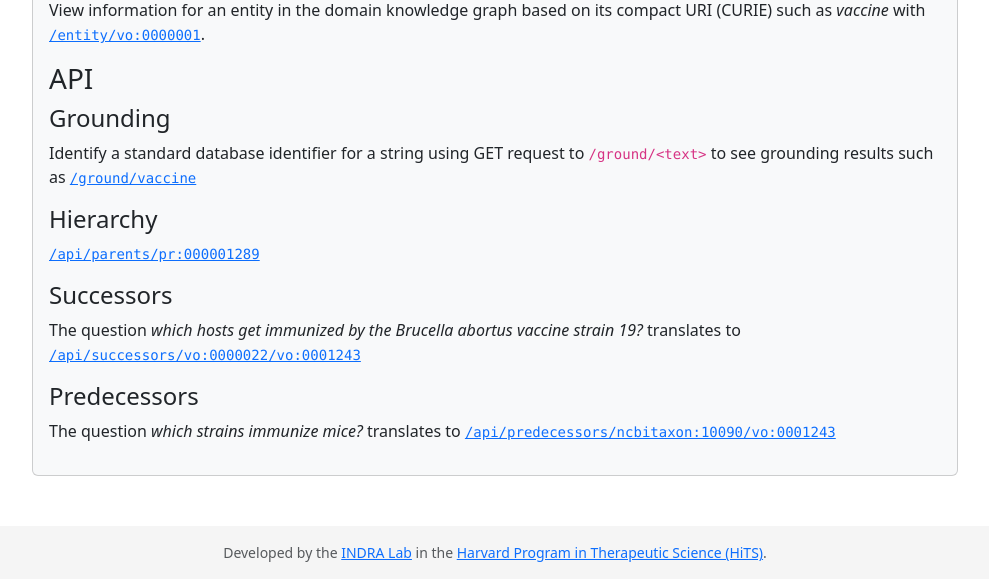
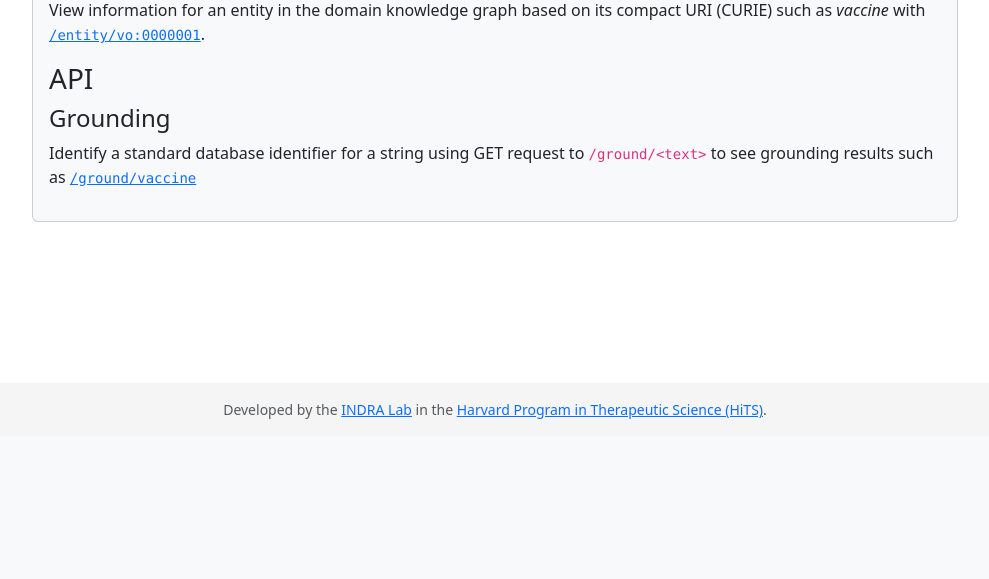
Before and after one commit to gyorilab/mira, a Flask app: template mira/dkg/templates/home.html in a window 1280 px wide. Shown: the part 364-943 px from the top of the page, without its empty margins (145-1134 px from the left). After the commit the page ends 783 px from the top, so only its background shows below. Run offline with Flask 2, Linux system fonts and the light colour scheme; the template is opened without the code that fills it, so the values that code supplies are empty; some libraries are stand-ins or nearby versions.

Commit message:
Remove missing endpoints

```diff
--- a/mira/dkg/templates/home.html
+++ b/mira/dkg/templates/home.html
@@ -27,22 +27,5 @@
             to see grounding results such as <a href="{{ url_for("grounding.ground_get", text="vaccine") }}">
             <code>/ground/vaccine</code></a>
         </p>
-        <h4>Hierarchy</h4>
-        <p>
-            <a href="{{ url_for("api.get_parents", curie="pr:000001289") }}"><code>/api/parents/pr:000001289</code></a>
-        </p>
-        <h4>Successors</h4>
-        <p>
-            The question <i>which hosts get immunized by the Brucella
-            abortus vaccine strain 19?</i> translates
-            to <a href="{{ url_for("api.get_successors", curie="vo:0000022", relations="vo:0001243") }}">
-            <code>/api/successors/vo:0000022/vo:0001243</code></a>
-        </p>
-        <h4>Predecessors</h4>
-        <p>
-            The question <i>which strains immunize mice?</i> translates
-            to <a href="{{ url_for("api.get_predecessors", curie="ncbitaxon:10090", relations="vo:0001243") }}">
-            <code>/api/predecessors/ncbitaxon:10090/vo:0001243</code></a>
-        </p>
     </div>
 {% endblock %}
```
